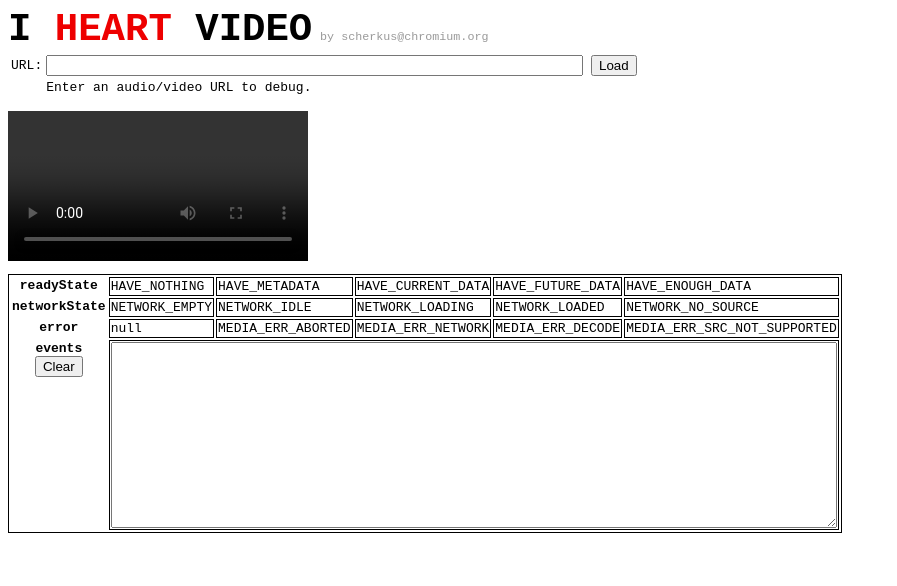
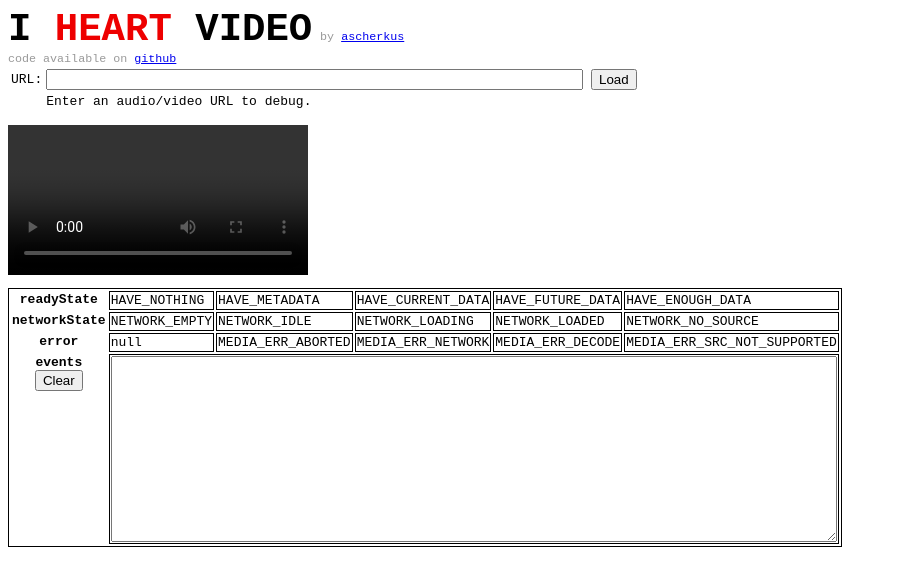
Before and after one commit to ascherkus/iheartvideo, a plain HTML site: page index.html in a window 1280 px wide. Shown: the whole page, without its empty margins (0-897 px from the left). Drawn offline with Linux system fonts and the light colour scheme; a script that the page names is missing.

Commit message:
Added links to github.

```diff
--- a/index.html
+++ b/index.html
@@ -8,7 +8,10 @@
   <body onload="main()">
     <div>
       <span id="title">I <span class="heart">HEART</span> VIDEO</span>
-      <span id="author">by scherkus@chromium.org</span>
+      <span id="subtitle">by <a href="http://www.github.com/ascherkus/">ascherkus</a>
+    </div>
+    <div>
+      <span id="subtitle">code available on <a href="http://www.github.com/ascherkus/iheartvideo">github</a></span>
     </div>
 
     <table>
--- a/stylesheets/main.css
+++ b/stylesheets/main.css
@@ -11,7 +11,7 @@ body {
   color: #e00;
 }
 
-#author {
+#subtitle {
   font-size: 0.9em;
   color: #999;
 }
```
